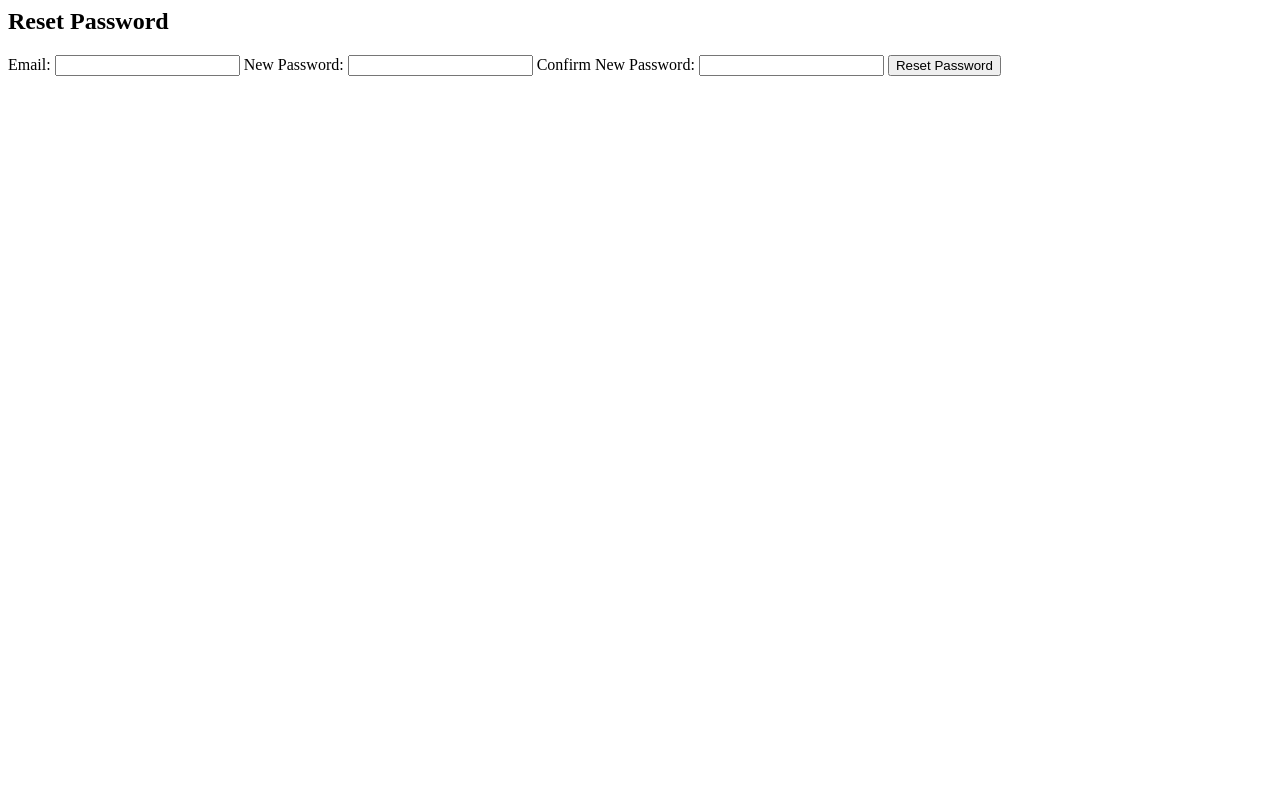
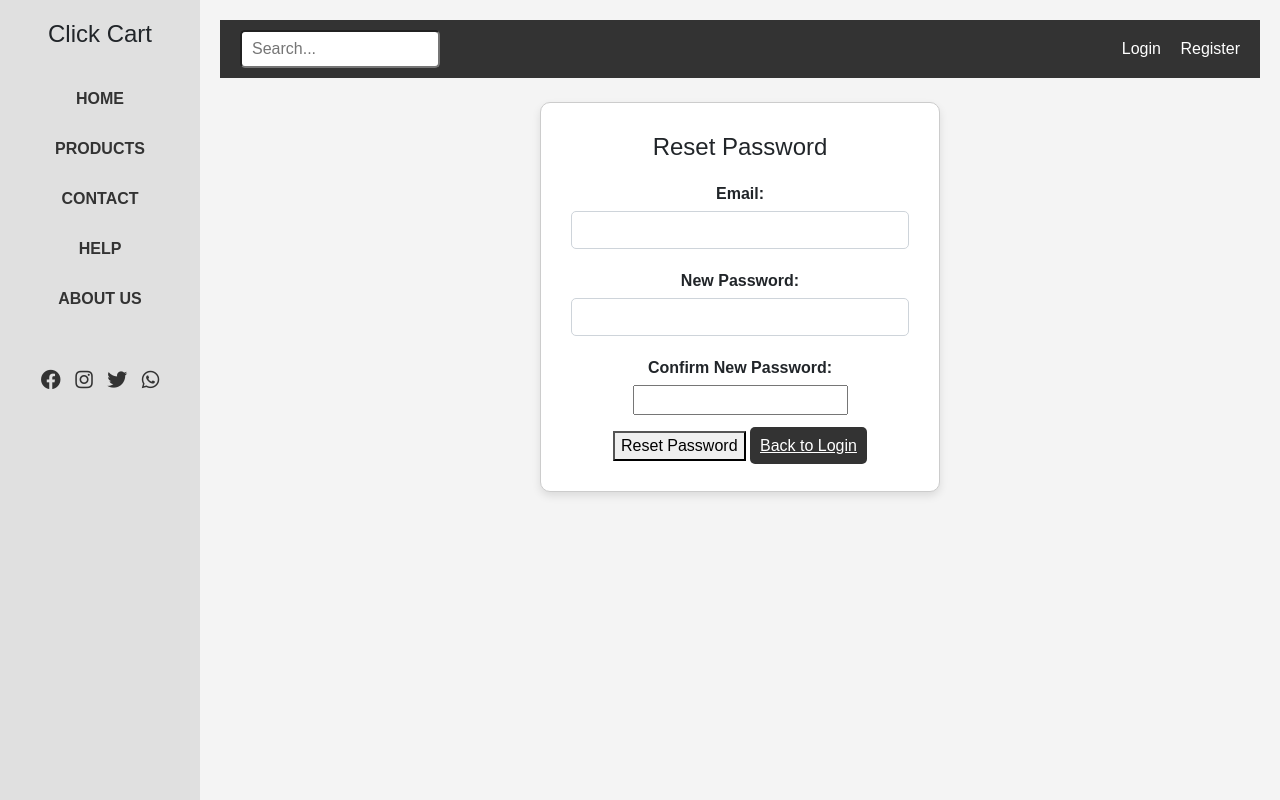
Before and after one commit to helenakm/project-clickcart, a Django app: page /resetPass/ in a window 1280 px wide. Run offline with Django 4.2, Linux system fonts and the light colour scheme.

Commit message:
login + forgot password done

```diff
--- a/e-commerce-site/ecommerce_backend/products/templates/login.html
+++ b/e-commerce-site/ecommerce_backend/products/templates/login.html
@@ -199,6 +199,8 @@
     <br>
 
     <button type="submit" class="btn btn-primary">Login</button>
+
+    <a href="{% url 'reset password' %}" class="btn btn-link">Forgot Password?</a>
   </form>
     </div>
   </div>
--- a/e-commerce-site/ecommerce_backend/products/templates/reset_password.html
+++ b/e-commerce-site/ecommerce_backend/products/templates/reset_password.html
@@ -1,21 +1,252 @@
-{% block content %}
+<!DOCTYPE html>
+<html lang="en">
+<head>
+
+    <title>Click Cart - Home</title>
+    <link rel="stylesheet" href="https://cdnjs.cloudflare.com/ajax/libs/font-awesome/5.15.3/css/all.min.css">
+    <link rel="stylesheet" href="https://cdn.jsdelivr.net/npm/bootstrap@5.1.3/dist/css/bootstrap.min.css">
+    <style>
+        /* Basic styling for layout */
+        body {
+            font-family: Arial, sans-serif;
+            margin: 0;
+            display: flex;
+            height: 100vh;
+            background-color: #f4f4f4;
+        }
+
+        /* Sidebar */
+        .sidebar {
+            width: 200px;
+            background-color: #e0e0e0;
+            padding: 20px;
+            display: flex;
+            flex-direction: column;
+            align-items: center;
+        }
+
+        .sidebar h1 {
+            font-size: 24px;
+            margin-bottom: 20px;
+        }
+
+        .sidebar ul {
+            list-style: none;
+            padding: 0;
+            width: 100%;
+        }
+
+        .sidebar ul li {
+            margin: 10px 0;
+        }
+
+        .sidebar ul li a {
+            text-decoration: none;
+            color: #333;
+            font-weight: bold;
+            padding: 8px;
+            display: block;
+            text-align: center;
+            border-radius: 5px;
+        }
+
+        .sidebar ul li a:hover {
+            background-color: #d4d4d4;
+        }
+
+        /* Main content */
+        .main-content {
+            flex-grow: 1;
+            padding: 20px;
+        }
+
+        .navbar {
+            display: flex;
+            justify-content: space-between;
+            align-items: center;
+            padding: 10px 20px;
+            background-color: #333;
+            color: #fff;
+        }
+
+        .navbar .search-bar {
+            background-color: #fff;
+            padding: 5px 10px;
+            border-radius: 5px;
+            width: 200px;
+        }
+
+        .navbar .auth-links a {
+            color: #fff;
+            margin-left: 15px;
+            text-decoration: none;
+        }
+
+        .navbar .auth-links a:hover {
+            text-decoration: underline;
+        }
+
+        /* Login Form */
+        .reset-form {
+            max-width: 400px;
+            width: 100%;
+            background-color: #fff;
+            padding: 30px;
+            border: 1px solid #ccc;
+            border-radius: 10px;
+            box-shadow: 0px 4px 8px rgba(0, 0, 0, 0.1);
+            text-align: center;
+            margin: 0 auto
+        }
+
+        .reset-form h2 {
+            font-size: 24px;
+            margin-bottom: 20px;
+            text-align: center;
+        }
+
+
+        /* Product Categories */
+        .categories {
+            display: flex;
+            flex-wrap: wrap;
+            gap: 20px;
+            justify-content: center;
+        }
+
+        .category-item {
+            width: 200px;
+            height: 200px;
+            display: flex;
+            flex-direction: column;
+            align-items: center;
+            justify-content: center;
+            background-color: #fff;
+            border: 2px solid #333;
+            border-radius: 10px;
+            text-align: center;
+            padding: 10px;
+        }
+
+        .category-item img {
+            width: 100px;
+            height: auto;
+        }
+
+        /* Footer icons */
+        .footer-icons {
+            margin-top: 20px;
+        }
+
+        .footer-icons a {
+            color: #333;
+            margin: 0 5px;
+            font-size: 20px;
+        }
+        .form-label {
+            font-weight: bold;
+            margin-bottom: 5px;
+        }
+
+        .form-control {
+            border-radius: 5px;
+            margin-bottom: 20px;
+        }
+
+        .btn-submit {
+            width: 100%;
+            padding: 10px;
+            font-size: 16px;
+            border-radius: 5px;
+            background-color: #333;
+            color: #fff;
+            border: none;
+        }
+
+        .btn-submit:hover {
+            background-color: #555;
+        }
+
+        .alert {
+            margin-top: 10px;
+        }
+    </style>
+</head>
+<body>
+    <!-- Sidebar -->
+    <div class="sidebar">
+        <h1>Click <span>Cart</span></h1>
+        <ul>
+            <li><a href="home.html">HOME</a></li>
+            <li><a href="#">PRODUCTS</a></li>
+            <li><a href="#">CONTACT</a></li>
+            <li><a href="#">HELP</a></li>
+            <li><a href="#">ABOUT US</a></li>
+        </ul>
+        <div class="footer-icons">
+            <a href="#"><i class="fab fa-facebook"></i></a>
+            <a href="#"><i class="fab fa-instagram"></i></a>
+            <a href="#"><i class="fab fa-twitter"></i></a>
+            <a href="#"><i class="fab fa-whatsapp"></i></a>
+        </div>
+    </div>
+
+    <!-- Main Content -->
+    <div class="main-content">
+        <!-- Navbar -->
+        <div class="navbar">
+            <input type="text" class="search-bar" placeholder="Search...">
+            <div class="auth-links">
+                {% if user.is_authenticated %}
+                    <a href="{% url 'logout' %}">Logout</a>
+                {% else %}
+                    <a href="{% url 'login' %}">Login</a>
+                    <a href="{% url 'register' %}">Register</a>
+                {% endif %}
+            </div>
+        </div>
+        <br>
+
+        {% if error %}
+    <div class="alert alert-danger">{{ error }}</div>
+  {% endif %}
+
+  <div class="reset-form">
+
+
 <h2>Reset Password</h2>
-<form method="POST">
+<form method="POST" action="{% url 'reset password' %}">
     {% csrf_token %}
-    <label for="email">Email:</label>
-    <input type="email" name="email" required>
 
-    <label for="new_password">New Password:</label>
-    <input type="password" name="new_password" required>
+    <div class="mb-3">
+        <label for="email" class="form-label">Email:</label>
+        <input type="email" name="email" class="form-control" required>
 
-    <label for="confirm_password">Confirm New Password:</label>
-    <input type="password" name="confirm_password" required>
+        <label for="new_password" class="form-label">New Password:</label>
+        <input type="password" name="new_password" class="form-control" required>
 
-    <button type="submit">Reset Password</button>
+        <label for="confirm_password" class="form-label">Confirm New Password:</label>
+        <input type="password" name="confirm_password"  required>
+    </div>
+
+ <button type="submit">Reset Password</button>
+
+<a href="{% url 'login' %}" class="btn-submit">Back to Login</a>
+
 </form>
+
 {% if messages %}
     {% for message in messages %}
         <p>{{ message }}</p>
     {% endfor %}
 {% endif %}
-{% endblock %}
+
+
+    </div>
+  </div>
+
+    <!-- Bootstrap JS for alerts -->
+    <script src="https://cdn.jsdelivr.net/npm/@popperjs/core@2.9.3/dist/umd/popper.min.js"></script>
+    <script src="https://cdn.jsdelivr.net/npm/bootstrap@5.1.3/dist/js/bootstrap.min.js"></script>
+</body>
+</html>
```
Also changed, not shown: e-commerce-site/ecommerce_backend/db.sqlite3.
